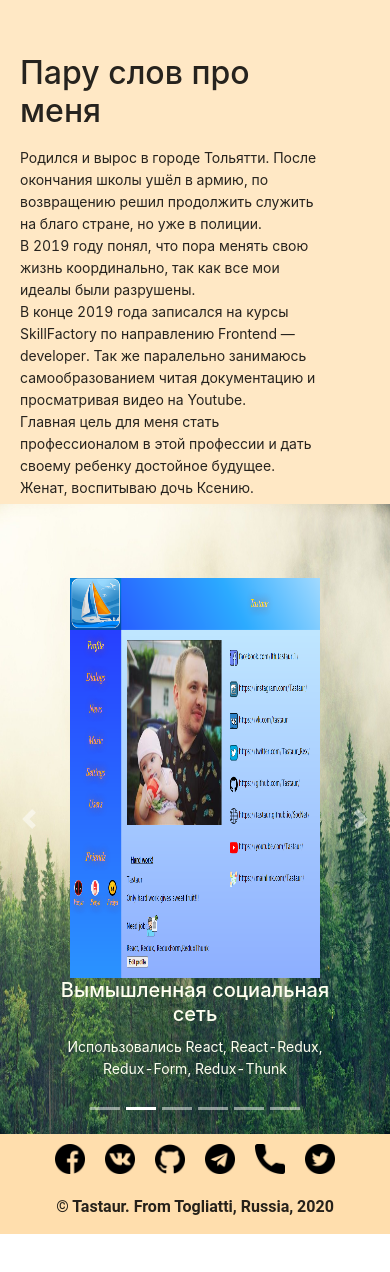
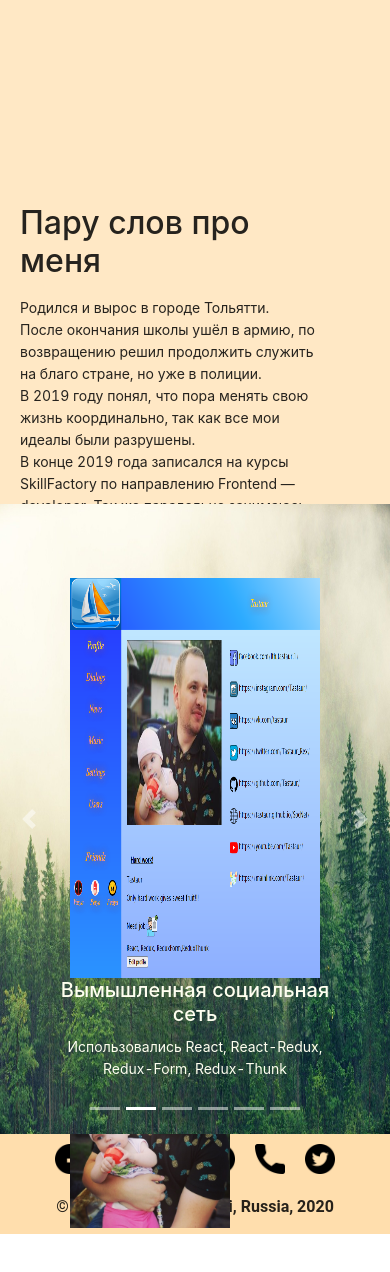
Before and after one commit to Tastaur/portfolio, a React (Create React App) app: page / in a window 390 px wide. Shown: the part 1241-2513 px from the top of the page. Before the commit the page ends 2475 px from the top, so only its background shows below. Built offline with nearby package versions, Linux system fonts and the light colour scheme.

Commit message:
Update AboutPage.module.css

```diff
--- a/src/AboutPage/AboutPage.module.css
+++ b/src/AboutPage/AboutPage.module.css
@@ -25,7 +25,8 @@
 }
 @media(max-width: 1000px) {
        .img{
-        height: 300px;
+           height: 200px;
+           margin-bottom: 38px;
     }
     .leftSection{
         height: 500px;
@@ -42,14 +43,14 @@
 
     }
     .leftSection{
-        margin-top: 600px;
+        margin-top: 750px;
         padding-right: 5px;
-        width: 345px;
+        width: 330px;
         margin-left: -10px;
     }
     .rightSection{
-        margin-top: 270px;
-        margin-bottom: 100px;
+        margin-top: 324px;
+        margin-bottom: 190px;
     }
 
 }
```
